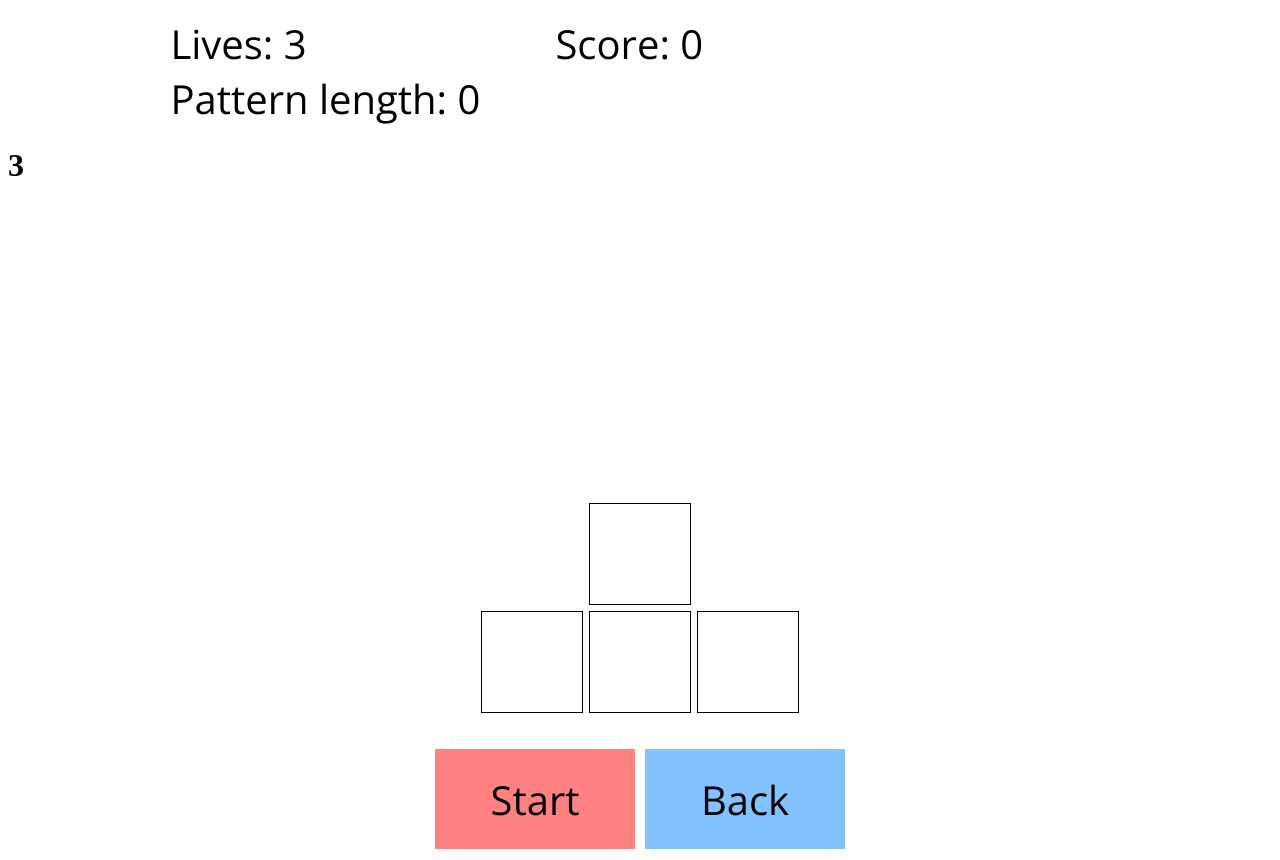
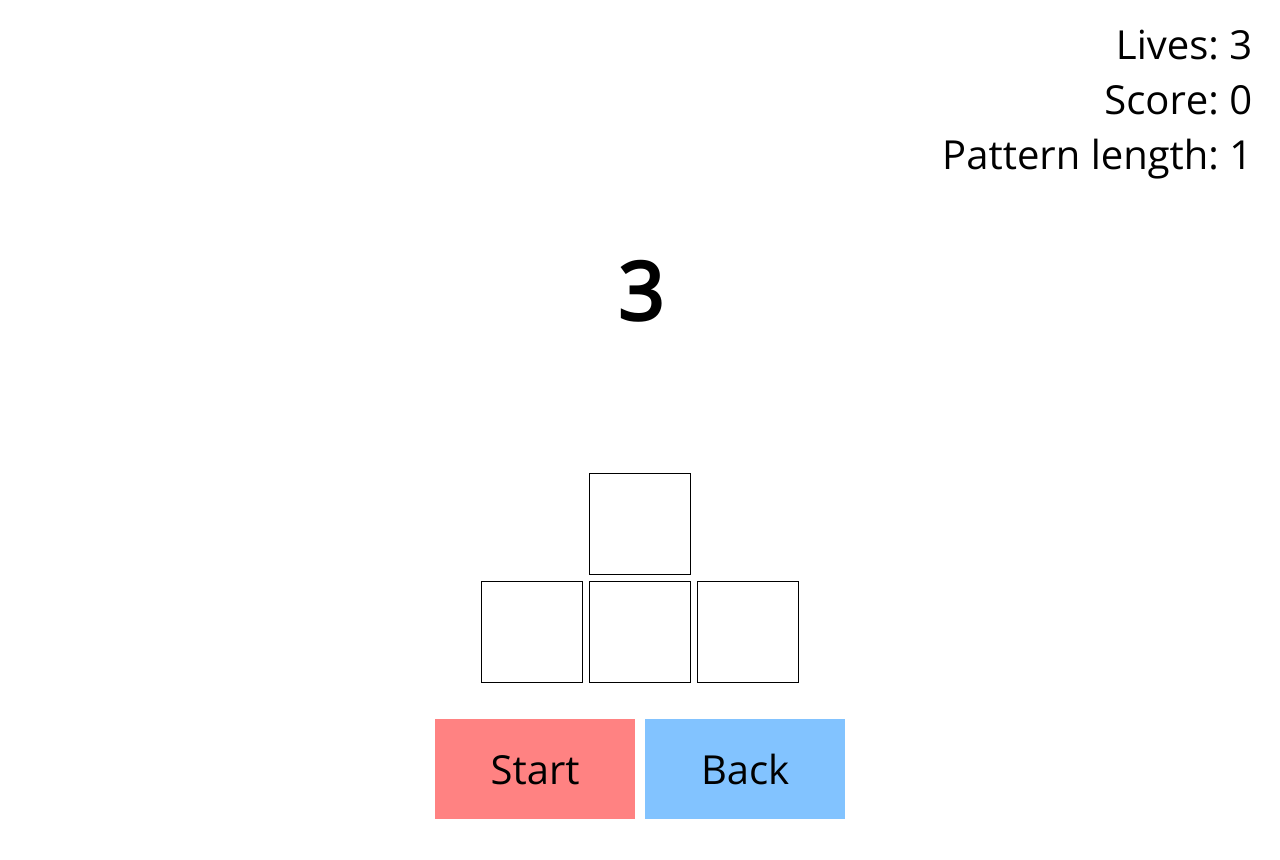
Before and after one commit to AP0tato/Webdev, a plain HTML site: page Memory/index.html in a window 1280 px wide. After the commit the page ends 830 px from the top, so only its background shows below. Drawn offline with nearby package versions, Linux system fonts and the light colour scheme.

Commit message:
More code

```diff
--- a/Memory/index.html
+++ b/Memory/index.html
@@ -14,7 +14,7 @@
             <ul class="data">
                 <li id="lives">Lives: 3</li>
                 <li id="score">Score: 0</li>
-                <li id="diff">Pattern length: 0</li>
+                <li id="diff">Pattern length: 1</li>
             </ul>
         </div>
         <h1 class="time">3</h1>
--- a/Memory/styles.css
+++ b/Memory/styles.css
@@ -5,9 +5,15 @@
     justify-content: center;
     grid-template-rows: auto auto;
     width: 400px;
-    margin-top: 25%;
+    margin-top: 10%;
     margin-right: auto;
     margin-left: auto;
+}
+
+.time {
+    font-size: 80px;
+    font-family: "Open Sans", "Arial";
+    text-align: center;
 }
 
 .pattern-display .footer {
@@ -50,8 +56,8 @@ ul {
 }
 
 li {
-    display: inline-block;
-    margin: 0 10% 0 10%;
+    text-align: right;
+    margin-right: 20px;
     font-size: 40px;
     font-family: "Open Sans", "Arial";
 }
```
